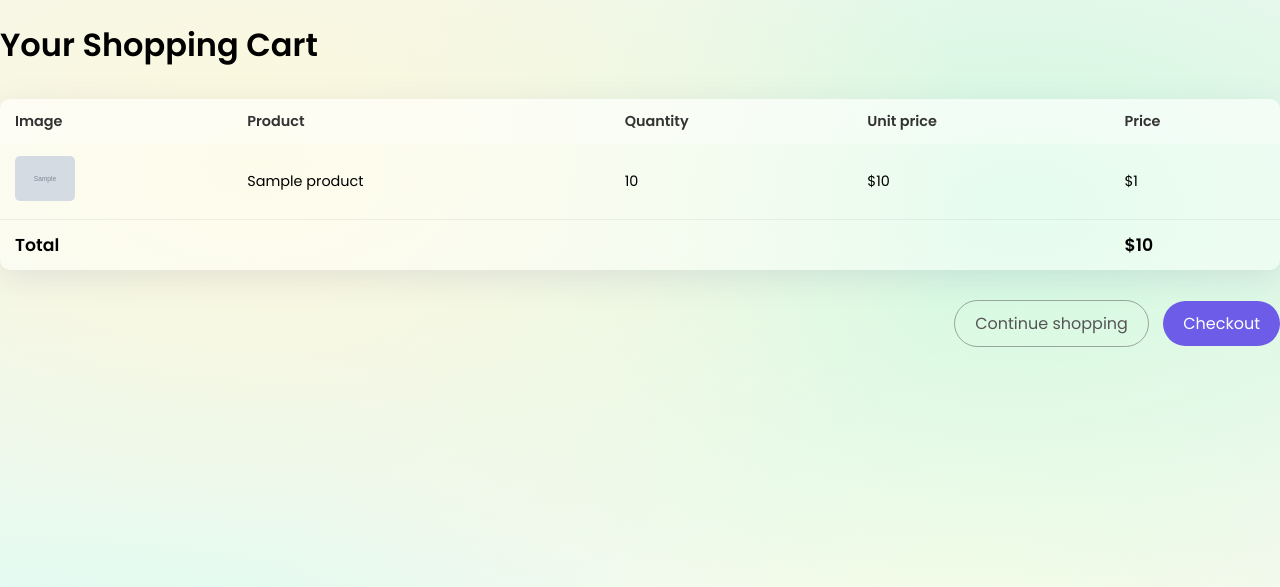
After one commit to Tilooo/Noted, a Django app: template templates/cart/detail.html in a window 1280 px wide. The commit adds this page. Shown: the top 587 px of the page. Run offline with Django 5.2, Linux system fonts and the light colour scheme; the template is opened without the code that fills it: most values are stand-ins (such as "Sample title", 1, 10 or a date in 2020); grey boxes marked "Sample" are stand-in pictures.

Commit message:
8. The Cart Detail Page Template, and its Styles.

```diff
--- a/static/css/style.css
+++ b/static/css/style.css
@@ -140,6 +140,79 @@ body {
 }
 
 .product-card-link {
-    text-decoration: none; /* removes the default blue underline from the link */
-    color: inherit; /* makes the link inherit the text color from its parent */
+    text-decoration: none;
+    color: inherit; /* the link inherit the text color from its parent */
 }
+
+/* Cart Page Styles */
+.cart-table {
+    width: 100%;
+    border-collapse: collapse;
+    margin: 30px 0;
+    font-size: 0.9em;
+    background: rgba(255, 255, 255, 0.45);
+    border-radius: 10px;
+    overflow: hidden;
+    box-shadow: 0 8px 32px 0 rgba(100, 100, 150, 0.15);
+}
+
+.cart-table thead tr {
+    background-color: rgba(255, 255, 255, 0.3);
+    color: #333;
+    text-align: left;
+    font-weight: bold;
+}
+
+.cart-table th, .cart-table td {
+    padding: 12px 15px;
+}
+
+.cart-table tbody tr {
+    border-bottom: 1px solid rgba(0, 0, 0, 0.05);
+}
+
+.cart-table tbody tr:last-of-type {
+    border-bottom: none;
+}
+
+.cart-item-image {
+    width: 60px;
+    height: auto;
+    border-radius: 5px;
+}
+
+tr.total {
+    font-weight: bold;
+    font-size: 1.2em;
+}
+
+.text-right {
+    text-align: right;
+    margin-top: 20px;
+}
+
+.btn-primary, .btn-secondary {
+    text-decoration: none;
+    padding: 10px 20px;
+    border-radius: 50px;
+    transition: all 0.3s ease;
+    font-weight: 400;
+    display: inline-block;
+    margin-left: 10px;
+}
+
+.btn-primary {
+    background-color: #6c5ce7; /* a nice violet color */
+    color: white;
+}
+.btn-primary:hover {
+    background-color: #5849d4;
+}
+.btn-secondary {
+    background-color: transparent;
+    color: #555;
+    border: 1px solid rgba(85, 85, 85, 0.5);
+}
+.btn-secondary:hover {
+    background-color: rgba(0, 0, 0, 0.05);
+}
--- /dev/null
+++ b/templates/cart/detail.html
@@ -0,0 +1,42 @@
+{% extends "shop/base.html" %}
+{% load static %}
+
+{% block content %}
+  <h1>Your Shopping Cart</h1>
+  <table class="cart-table">
+    <thead>
+      <tr>
+        <th>Image</th>
+        <th>Product</th>
+        <th>Quantity</th>
+        <th>Unit price</th>
+        <th>Price</th>
+      </tr>
+    </thead>
+    <tbody>
+      {% for item in cart %}
+        {% with product=item.product %}
+          <tr>
+            <td>
+              <a href="{{ product.get_absolute_url }}">
+                <img src="{{ product.image.url }}" class="cart-item-image">
+              </a>
+            </td>
+            <td>{{ product.name }}</td>
+            <td>{{ item.quantity }}</td>
+            <td class="num">${{ item.price }}</td>
+            <td class="num">${{ item.total_price }}</td>
+          </tr>
+        {% endwith %}
+      {% endfor %}
+      <tr class="total">
+        <td colspan="4">Total</td>
+        <td class="num">${{ cart.get_total_price }}</td>
+      </tr>
+    </tbody>
+  </table>
+  <p class="text-right">
+    <a href="{% url 'shop:product_list' %}" class="btn-secondary">Continue shopping</a>
+    <a href="#" class="btn-primary">Checkout</a>
+  </p>
+{% endblock %}
--- a/templates/shop/product_detail.html
+++ b/templates/shop/product_detail.html
@@ -9,7 +9,10 @@
         <h1>{{ product.name }}</h1>
         <p class="detail-description">{{ product.description }}</p>
         <span class="detail-price">${{ product.price }}</span>
-        <button class="add-to-cart-btn">Add to Cart</button>
+        <form action="{% url 'cart:cart_add' product.id %}" method="post">
+    {% csrf_token %}
+    <button type="submit" class="add-to-cart-btn">Add to Cart</button>
+</form>
     </div>
 </div>
 {% endblock %}
```
Also changed, not shown: cart/views.py (added, +17 -0 lines), shop/views.py (+2 -16 lines).
